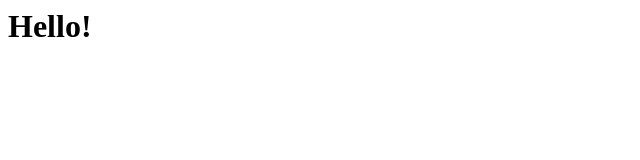
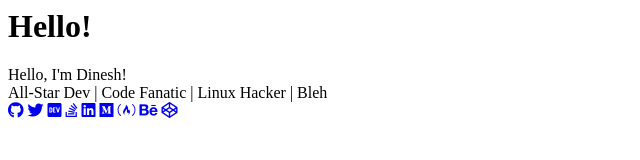
Before and after one commit to rowanorwa/pagerow, a plain HTML site: page index.html in a window 1280 px wide. Shown: the whole page, without its empty margins (0-640 px from the left). Drawn offline with Linux system fonts and the light colour scheme.

Commit message:
Update index.html

```diff
--- a/index.html
+++ b/index.html
@@ -1 +1,45 @@
 <h1>Hello!</h1>
+<!DOCTYPE html>
+<html>
+<head>
+	<meta charset="utf-8">
+	<meta http-equiv="X-UA-Compatible" content="IE=edge">
+	<meta name="viewport" content="width=device-width, initial-scale=1.0">
+
+	<title>Dinesh Pandiyan | Awesome Dev</title>
+
+	<link rel="icon" href="favicon.ico" type="image/png" />
+
+	<link href="https://fonts.googleapis.com/css?family=Reem+Kufi|Roboto:300" rel="stylesheet">
+	<link href="https://use.fontawesome.com/releases/v5.12.0/css/all.css" rel="stylesheet">
+	<link rel="stylesheet" href="css/reset.css">
+	<link rel="stylesheet" href="css/styles.css">
+	<link rel="stylesheet" href="css/themes/indigo-white.css">
+	<!-- <link rel="stylesheet" href="css/themes/green-white.css"> -->
+	<!-- <link rel="stylesheet" href="css/themes/red-white.css"> -->
+	<!-- <link rel="stylesheet" href="css/themes/grey-white.css"> -->
+	<!-- <link rel="stylesheet" href="css/themes/white-indigo.css"> -->
+	<!-- <link rel="stylesheet" href="css/themes/white-blue.css"> -->
+	<!-- <link rel="stylesheet" href="css/themes/white-grey.css"> -->
+	<!-- <link rel="stylesheet" href="css/themes/white-red.css"> -->
+	<!-- <link rel="stylesheet" href="css/themes/yellow-black.css"> -->
+</head>
+<body>
+	<main>
+		<div class="intro">Hello, I'm Dinesh!</div>
+		<div class="tagline">All-Star Dev | Code Fanatic | Linux Hacker | Bleh</div>
+		<!-- Find your icons from here - https://fontawesome.com/icons?d=gallery&s=brands -->
+		<div class="icons-social">
+			<a target="_blank" href="https://github.com/flexdinesh"><i class="fab fa-github"></i></a>
+			<a target="_blank" href="https://twitter.com/flexdinesh"><i class="fab fa-twitter"></i></a>
+			<a target="_blank" href="https://dev.to/flexdinesh"><i class="fab fa-dev"></i></a>
+			<a target="_blank" href="https://stackoverflow.com/story/flexdinesh"><i class="fab fa-stack-overflow"></i></a>
+			<a target="_blank" href="https://www.linkedin.com/in/dineshpandiyan"><i class="fab fa-linkedin"></i></a>
+			<a target="_blank" href="https://medium.com/@flexdinesh"><i class="fab fa-medium"></i></a>
+			<a target="_blank" href="https://www.freecodecamp.org"><i class="fab fa-free-code-camp"></i></a>
+			<a target="_blank" href="https://www.behance.net"><i class="fab fa-behance"></i></a>
+			<a target="_blank" href="https://codepen.io"><i class="fab fa-codepen"></i></a>
+    </div>
+	</main>
+</body>
+</html>
```
